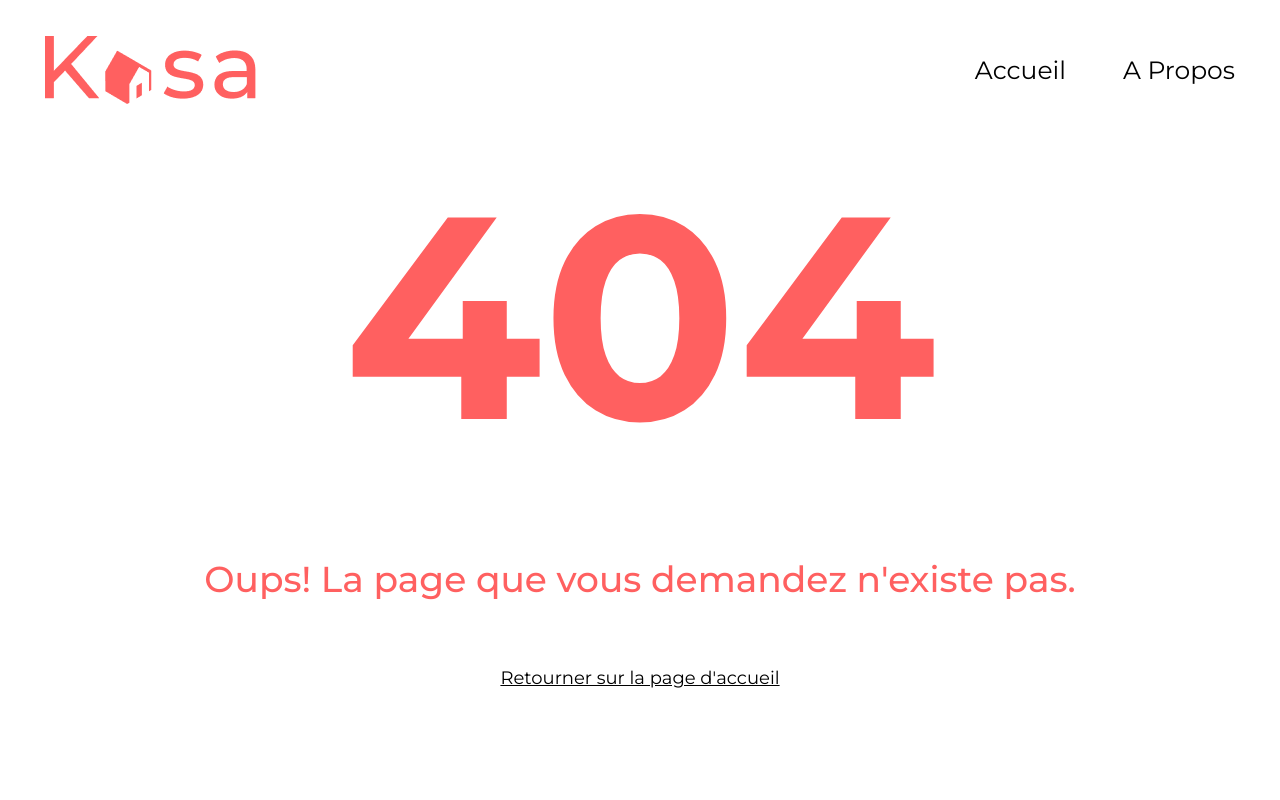
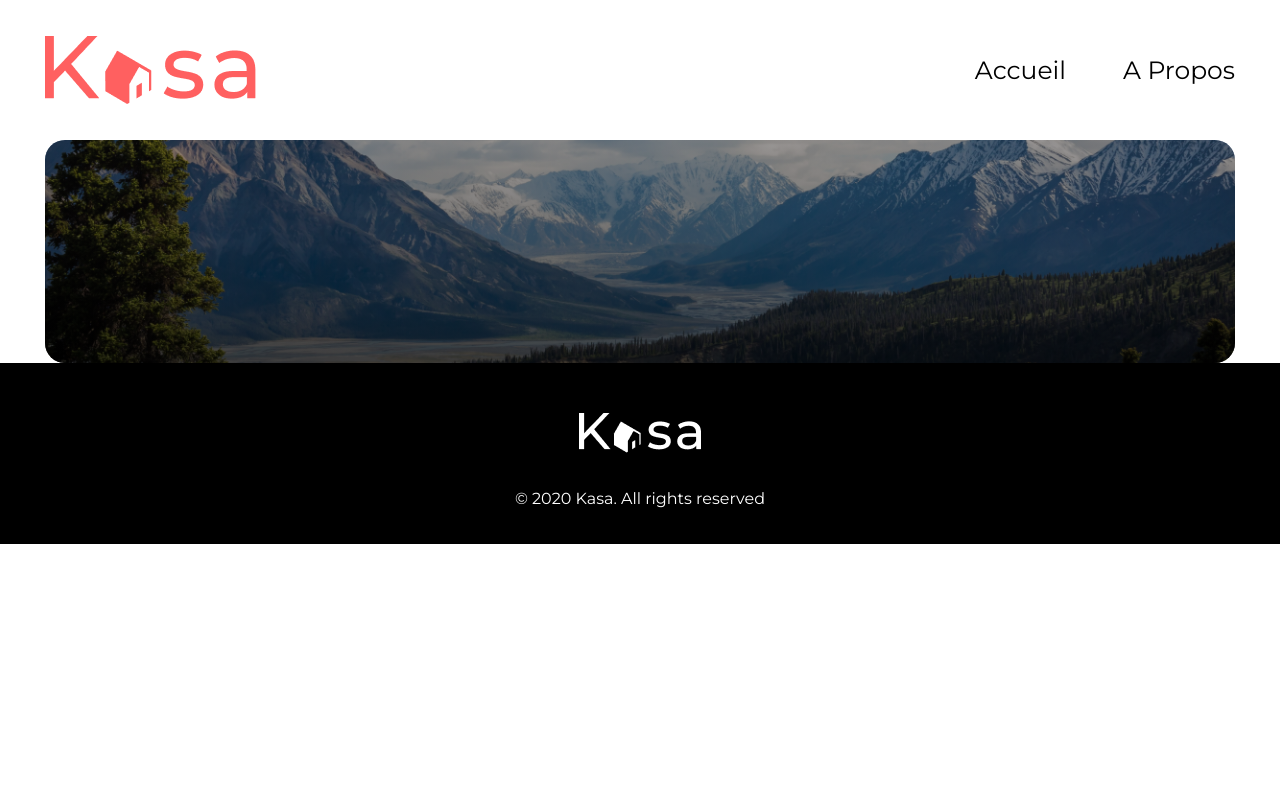
Before and after one commit to beniknour/Kasa, a React (Create React App) app: page /Apropos in a window 1280 px wide. Before the commit this address had no page. Shown: the top 800 px of the page. Built offline with nearby package versions, Linux system fonts and the light colour scheme.

Commit message:
ajout d'une banniere about et modifications

```diff
--- a/src/App.js
+++ b/src/App.js
@@ -3,6 +3,7 @@ import Error from "./pages/ErrorPage/ErrorPage";
 import Footer from "./components/Footer/Footer";
 import Header from "./components/Header/Header";
 import Home from "./pages/Home/Home";
+import About from './pages/About/About';
 
 function App() {
   return (
@@ -13,6 +14,7 @@ function App() {
         <main>
           <Routes>
             <Route path='/' element={<Home />}/>
+            <Route path='/Apropos' element={<About />}/>
             <Route path="*" element={<Error />} />
           </Routes>
 
--- /dev/null
+++ b/src/components/AboutBanner/AboutBanner.jsx
@@ -0,0 +1,13 @@
+import aboutBanner from "../../assets/images/aboutBanner.png";
+
+const BannerAbout= () =>{
+
+    return(
+
+        <div className="bannerAbout">
+            <img src={aboutBanner} alt="paysage montagneux"/>
+        </div>
+    )
+}
+
+export default BannerAbout;
--- /dev/null
+++ b/src/components/AboutBanner/BannerA.scss
@@ -0,0 +1,16 @@
+.bannerAbout {
+
+    @include bannerContainer;
+    @media screen and (max-width:$breakpoint) {
+        height: 111px;
+    }
+    img{
+        @include image;
+
+    }
+}
+
+.bannerAbout::before {
+    @include before;
+    background: linear-gradient(rgba(14, 13, 13, 0.411), rgba(0, 0, 0, 0.7));
+}
--- a/src/components/Cards/Card.jsx
+++ b/src/components/Cards/Card.jsx
@@ -3,7 +3,7 @@ import React from 'react';
 const Card = ({cover, title}) => {
   return (
     <article className='cards'>
-        <img src={cover} alt='Votre maison loin de chez vous.'/>
+        <img src={cover} alt= {title}/>
         <h3>{title}</h3>
     </article>
   );
--- a/src/components/Error/notFound.scss
+++ b/src/components/Error/notFound.scss
@@ -31,6 +31,7 @@
     @media screen and (max-width:$breakpoint) {
         gap: 90px;
         padding-bottom: 120px;
+        min-height: auto;
 
     }
 
--- a/src/components/Header/Header.jsx
+++ b/src/components/Header/Header.jsx
@@ -8,9 +8,11 @@ const Header = () =>{
     return(
 
 
-        <header className="headerContainer">
-            <img className='logoKasa' src={logo} alt="Logo de Kasa" />
-            <Nav/>
+        <header className="header">
+            <div className='container'>
+                <img className='logoKasa' src={logo} alt="Logo de Kasa" />
+                <Nav/>
+            </div>
         </header>
     );
 }
--- a/src/components/Header/Header.scss
+++ b/src/components/Header/Header.scss
@@ -1,8 +1,11 @@
-.headerContainer{
+.header{
+
+    @include HeaderContainer;
+}
+.container{
 
     @include container;
 }
-
 .logoKasa{
 
 
--- /dev/null
+++ b/src/pages/About/About.jsx
@@ -0,0 +1,15 @@
+import BannerAbout from "../../components/AboutBanner/AboutBanner";
+function About (){
+
+    return(
+
+        <>
+
+        <BannerAbout />
+
+        </>
+    )
+
+}
+
+export default About;
--- a/src/style/base/mixin.scss
+++ b/src/style/base/mixin.scss
@@ -6,10 +6,12 @@ body{
 * {
     box-sizing: border-box;
     font-family: 'Montserrat', sans-serif;
+
 }
 
 main{
     padding: 0 45px;
+    height: 100%;
     @media screen and (max-width:$breakpoint) {
 
         padding:  10px;
@@ -39,13 +41,13 @@ main{
 }
 
 @mixin div{
-
-    max-width: 1400px;
+    min-height: 1050px;
     padding-bottom: 160px;
     display: flex;
     flex-direction: column;
     align-items: center;
     gap: 30px;
+    justify-content: space-evenly;
 
 }
 
@@ -73,7 +75,11 @@ main{
     justify-content: space-between;
     padding: 30px 45px;
 }
+@mixin HeaderContainer{
+    display: flex;
+    justify-content: center;
 
+}
 @mixin nav{
     padding: 0;
     display: flex;
--- a/src/style/main.scss
+++ b/src/style/main.scss
@@ -6,3 +6,4 @@
 @import '/src/style/base/mixin.scss';
 @import '/src/components/Cards/Cards.scss';
 @import '/src/components/Banner/Banner.scss';
+@import '/src/components/AboutBanner/BannerA.scss';
```
Also changed, not shown: src/assets/images/aboutBanner.png (added), src/components/Cards/Cards.scss (line endings or trailing spaces).
